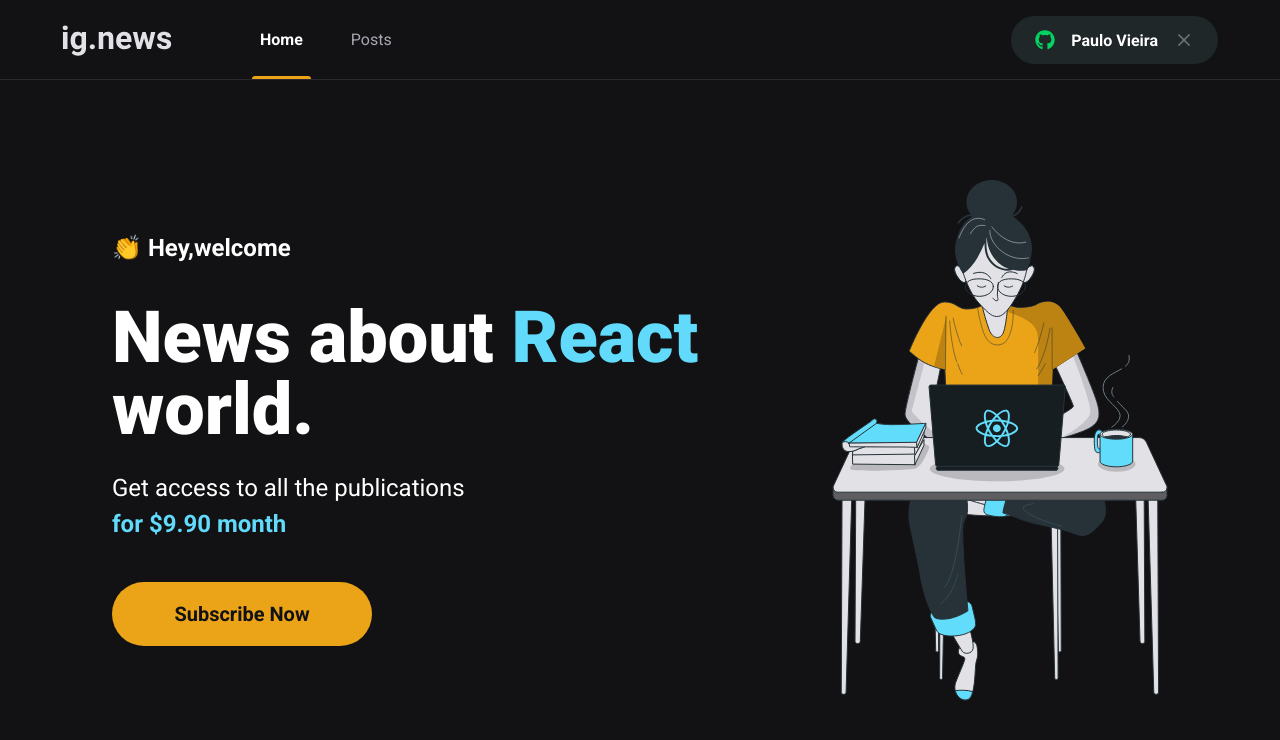
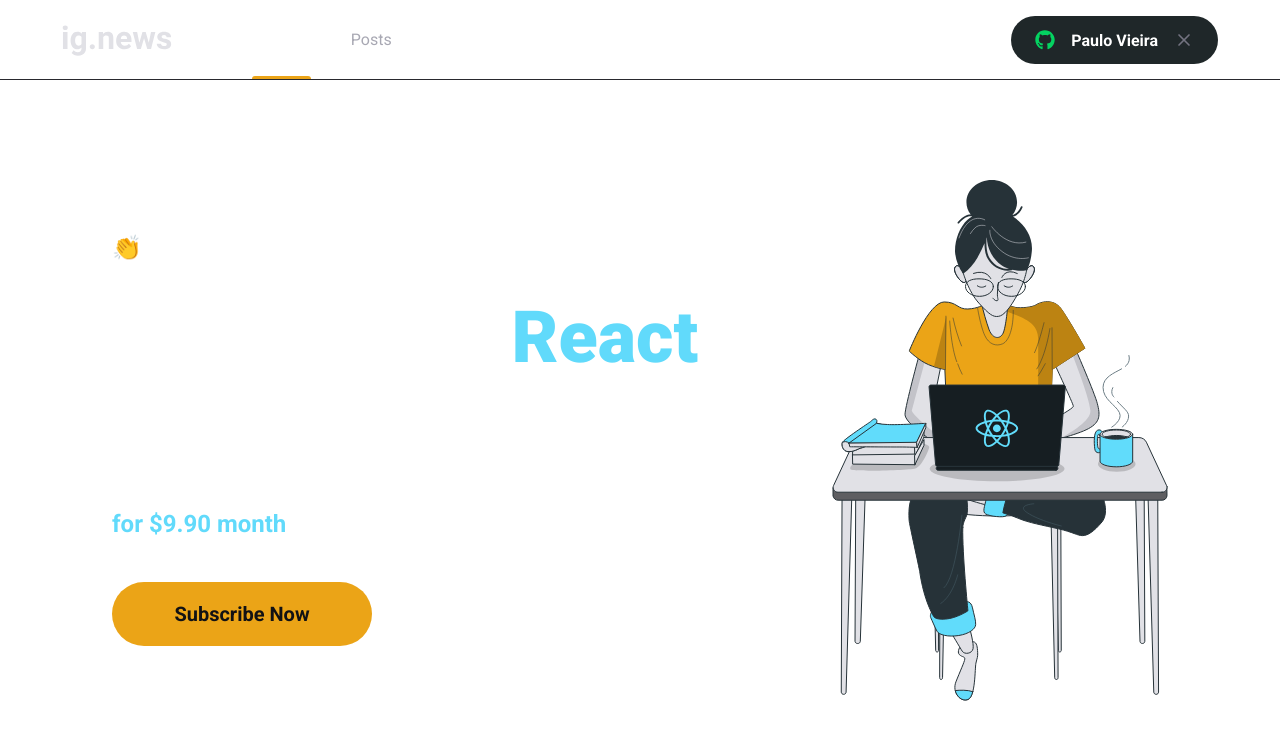
Before and after one commit to PauloIletski/ignews, a Next.js app: page / in a window 1280 px wide. Shown: the top 740 px of the page. Built offline with nearby package versions, Linux system fonts and the light colour scheme.

Commit message:
commit into develop

```diff
--- a/src/styles/global.scss
+++ b/src/styles/global.scss
@@ -29,7 +29,7 @@
 }
 
 body{
-    background: var(--gray-900);
+    background: var(--white);
     color:var(--white)
 }
 
```
